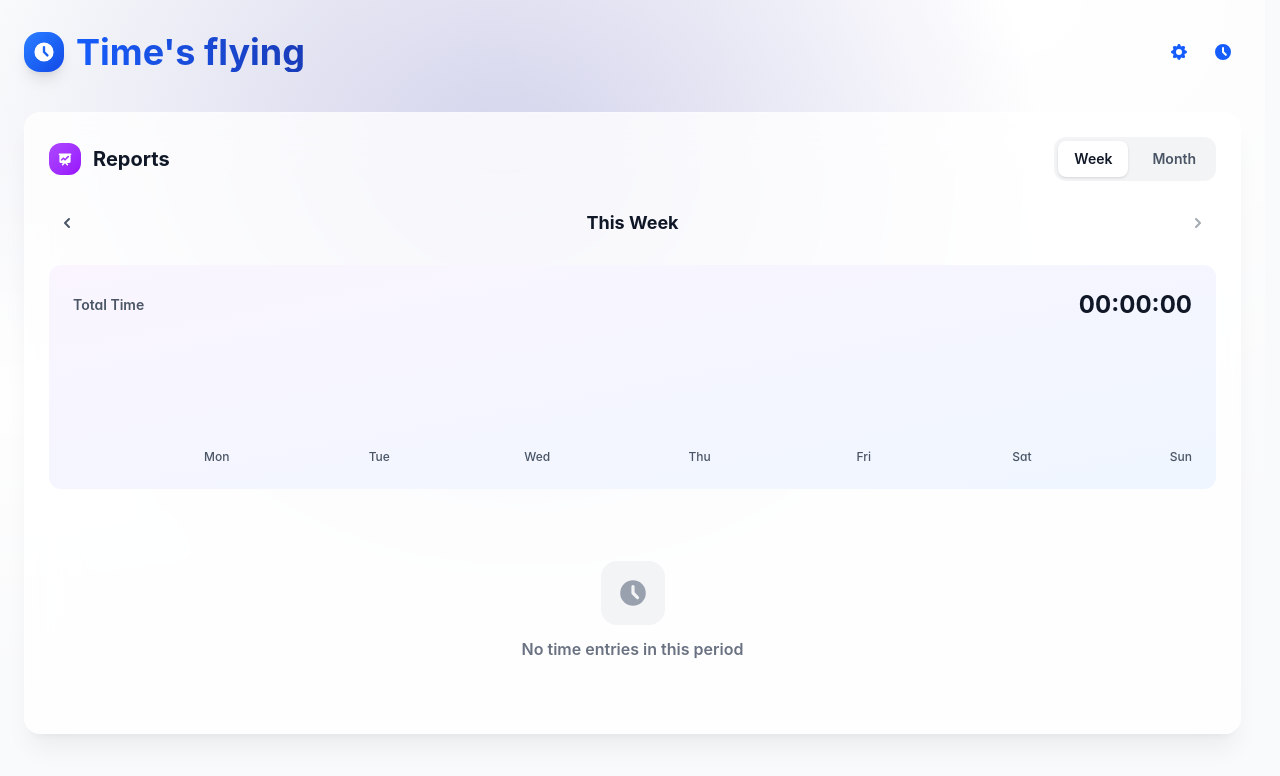
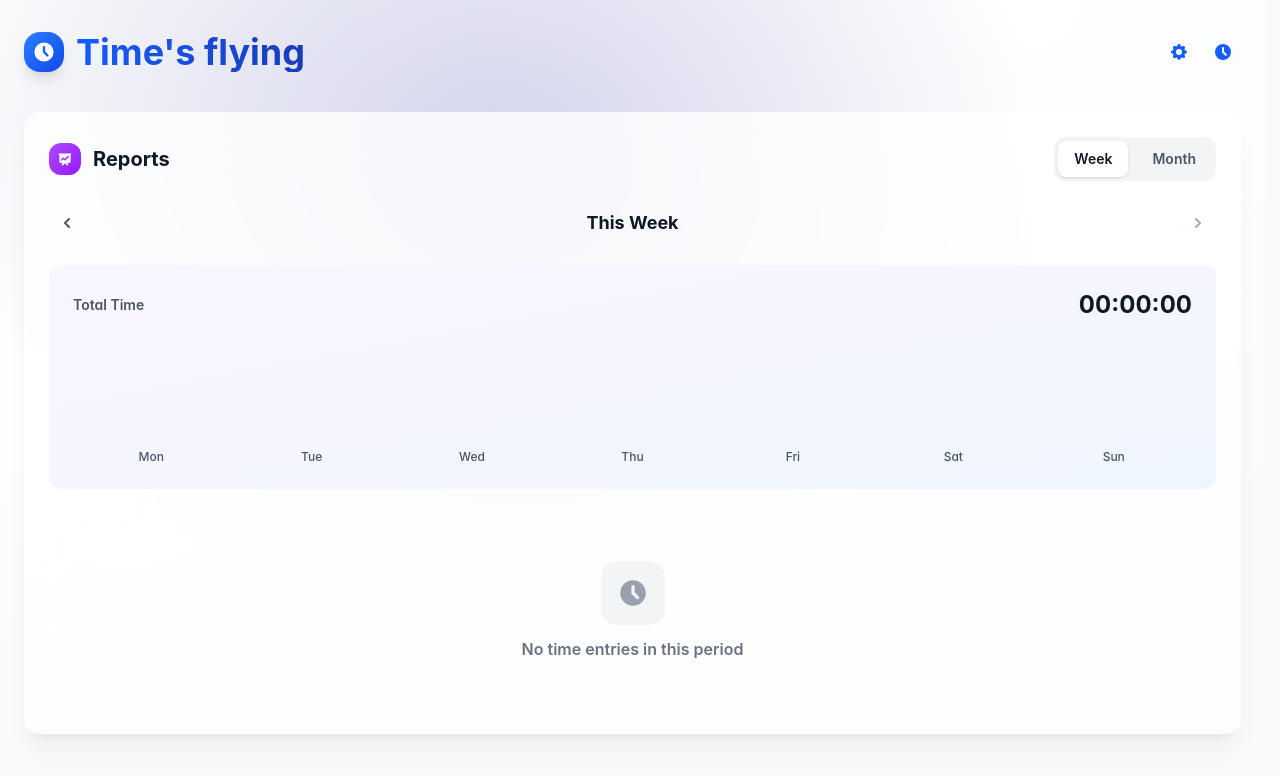
Before and after one commit to anbraten/timesflying, a Vue app: page / in a window 1280 px wide. Both pictures are taken after a click on the button 1179 px from the left and 52 px from the top of the page. Shown: the top 776 px of the page. Built offline with nearby package versions, Linux system fonts and the light colour scheme.

Commit message:
💄center date

```diff
--- a/src/pages/Reports.vue
+++ b/src/pages/Reports.vue
@@ -81,7 +81,7 @@
         <div
           v-for="day in dailyData"
           :key="day.date.toISOString()"
-          class="flex-1 flex flex-col items-end gap-1 group h-full"
+          class="flex-1 flex flex-col items-center gap-1 group h-full"
         >
           <div class="relative w-full flex items-end" style="height: 120px">
             <div
```
